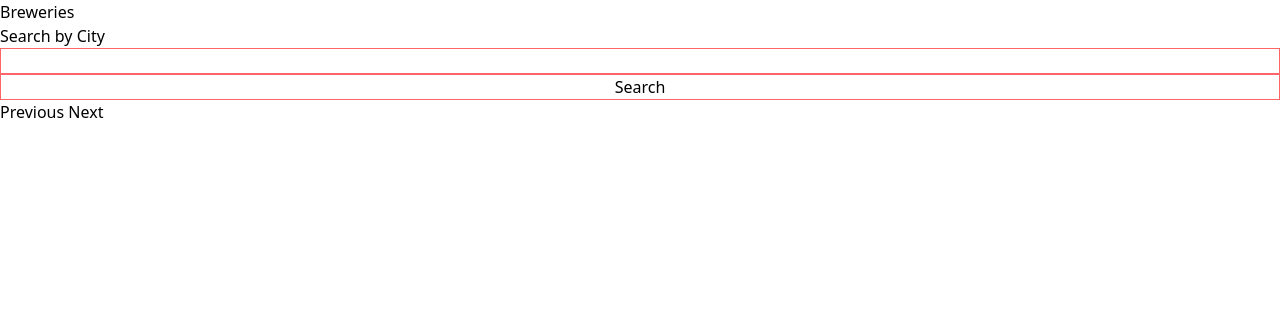
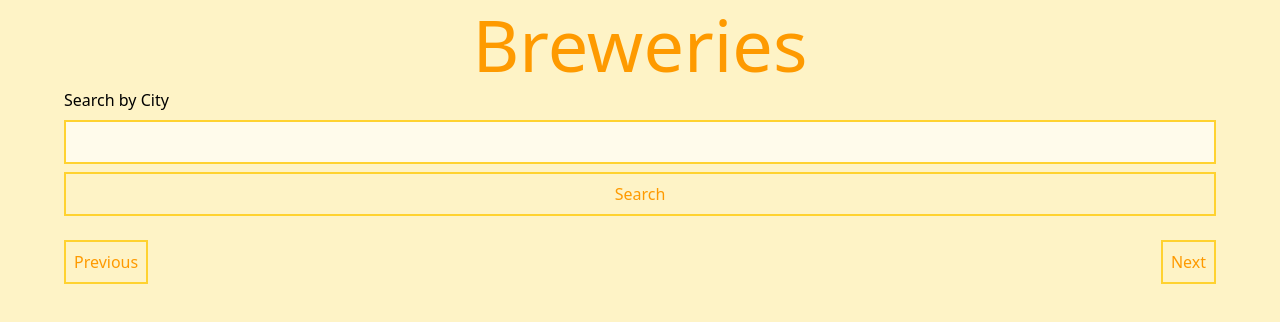
Before and after one commit to katarina-andrews/pagination-project, a plain HTML site: page index.html in a window 1280 px wide. Drawn offline with nearby package versions, Linux system fonts and the light colour scheme; no server answers.

Commit message:
added styling

```diff
--- a/index.html
+++ b/index.html
@@ -6,18 +6,18 @@
     <script src="https://cdn.jsdelivr.net/npm/@tailwindcss/browser@4"></script>
     <title>Open Breweries</title>
   </head>
-  <body>
-    <header><h1>Breweries</h1></header>
-    <main>
+  <body class="bg-amber-100">
+    <header><h1 class="text-7xl text-amber-500 text-center p-2">Breweries</h1></header>
+    <main class="w-[90vw] mx-auto">
         <section>
             <form
           onsubmit="handlesSubmitCitySearch(event)"
-          class = "flex flex-col"
+          class = "flex flex-col gap-2"
         >
           <label for="search-title">Search by City</label>
-          <input class="border border-red-400" type="text" name="search-city" id="search-city" />
+          <input class="border-2 border-amber-300 p-2 bg-amber-50" type="text" name="search-city" id="search-city" />
           <button
-            class="border border-red-400"
+            class="border-2 p-2 border-amber-300 hover:cursor-pointer hover:bg-amber-50 text-amber-500"
             type="submit"
           >
             Search
@@ -27,11 +27,13 @@
 
             </form>
         </section>
-      <section id="brewery-container"></section>
+      <section id="brewery-container" class="grid grid-cols-2 gap-2 p-2"></section>
       <section id="pagination-section">
       </section>
-    <button id="previous">Previous</button>
-      <button id="next">Next</button>
+      <section class="flex justify-between my-2 w-full align-middle">
+    <button id="previous" class="border-2 p-2 border-amber-300 hover:cursor-pointer hover:bg-amber-50 text-amber-500">Previous</button>
+      <button id="next" class="border-2 p-2 border-amber-300 hover:cursor-pointer hover:bg-amber-50 text-amber-500">Next</button>
+      </section>
     </main>
     <footer></footer>
 
--- a/pagination.js
+++ b/pagination.js
@@ -23,13 +23,12 @@ async function searchByCity(city, page) {
   }
 }
 
-// searchByCity("san diego", 1);
-// searchByCity("philadelphia", 2);
+searchByCity("san diego", 1);
+searchByCity("philadelphia", 2);
 
 function renderBreweries(breweryData) {
   const breweryContainer = document.getElementById("brewery-container");
   breweryContainer.innerHTML = "";
-  // breweryContainer.className = "border red"
 
   if (breweryData.length === 0) {
     const noDataElm = document.createElement("p");
@@ -41,6 +40,7 @@ function renderBreweries(breweryData) {
 
   breweryData.forEach((breweries) => {
     const breweryElm = document.createElement("div");
+    breweryElm.className = "border rounded-sm p-3 bg-amber-50 text-amber-500";
 
     const nameElm = document.createElement("p");
     nameElm.innerHTML = breweries.name;
@@ -53,7 +53,7 @@ function renderBreweries(breweryData) {
     stateElm.innerHTML = breweries.state;
 
     const streetElm = document.createElement("p");
-    streetElm.innerHTML = breweries.street;
+    streetElm.innerHTML = breweries.street || "Address not found." ;
 
     breweryElm.appendChild(nameElm);
     breweryElm.appendChild(cityElm);
@@ -62,20 +62,6 @@ function renderBreweries(breweryData) {
 
     breweryContainer.appendChild(breweryElm);
   });
-}
-
-async function handlesSubmitCitySearch(event) {
-  event.preventDefault();
-
-  const city = event.target["search-city"].value;
-  state.currentPage = 1;
-  state.currentCity = city;
-
-  const data = await searchByCity(city, state.currentPage);
-
-  renderBreweries(data);
-
-  renderPagination(data.length);
 }
 
 function renderPagination(currentPageDataLength) {
@@ -95,17 +81,29 @@ function renderPagination(currentPageDataLength) {
   };
 
   prevBtn.onclick = async () => {
-    if (state.currentPage > 1) {
       state.currentPage--;
       const data = await searchByCity(state.currentCity, state.currentPage);
       renderBreweries(data);
       renderPagination(data.length);
-    }
   };
 
   const pageCountElem = document.createElement("p");
   //   pageCountElem.className = " ";
   pageCountElem.innerHTML = `Page ${state.currentPage}`;
-
+  pageCountElem.className = "text-center"
   paginationContainer.appendChild(pageCountElem);
 }
+
+async function handlesSubmitCitySearch(event) {
+  event.preventDefault();
+
+  const city = event.target["search-city"].value;
+  state.currentPage = 1;
+  state.currentCity = city;
+
+  const data = await searchByCity(city, state.currentPage);
+
+  renderBreweries(data);
+
+  renderPagination(data.length);
+}
```
